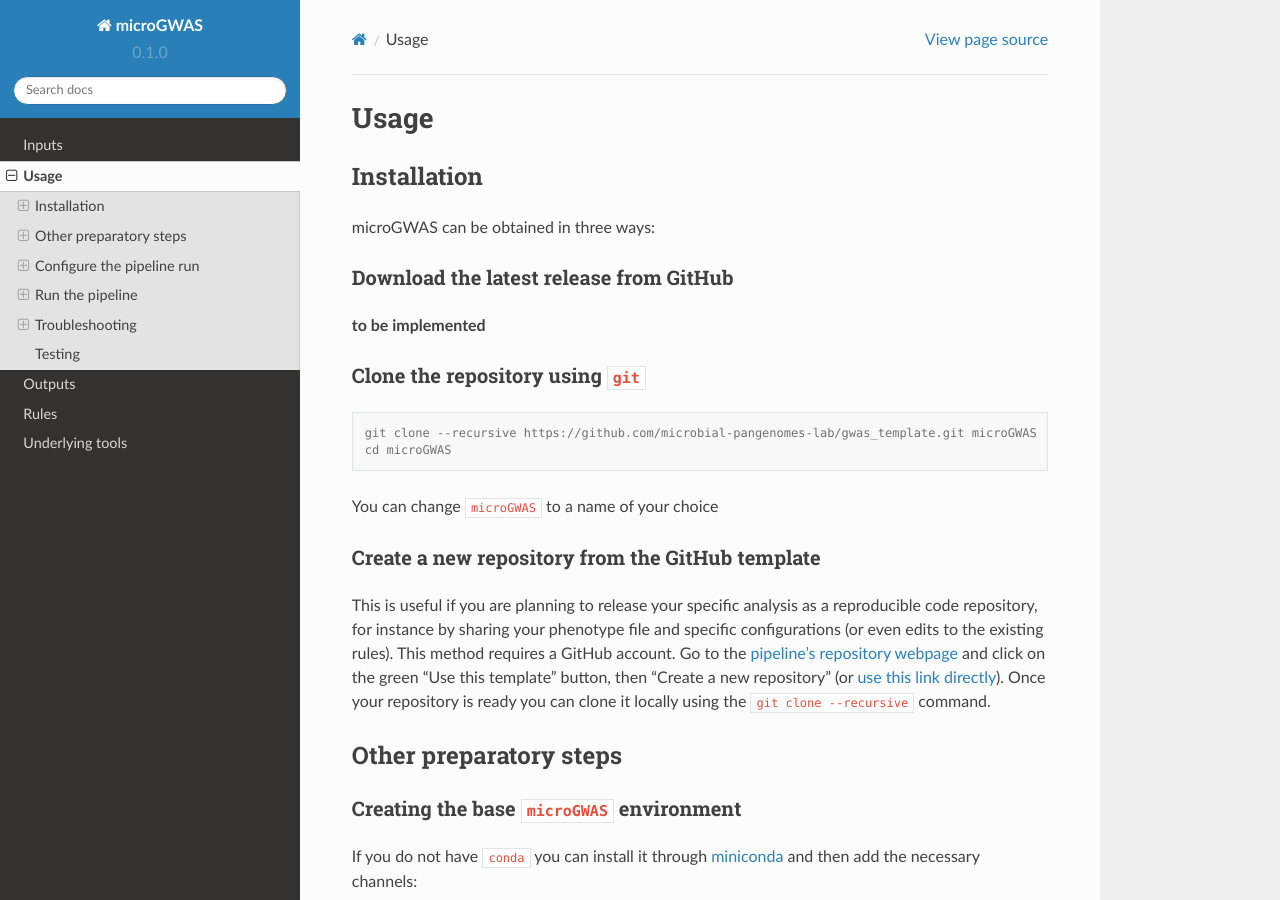
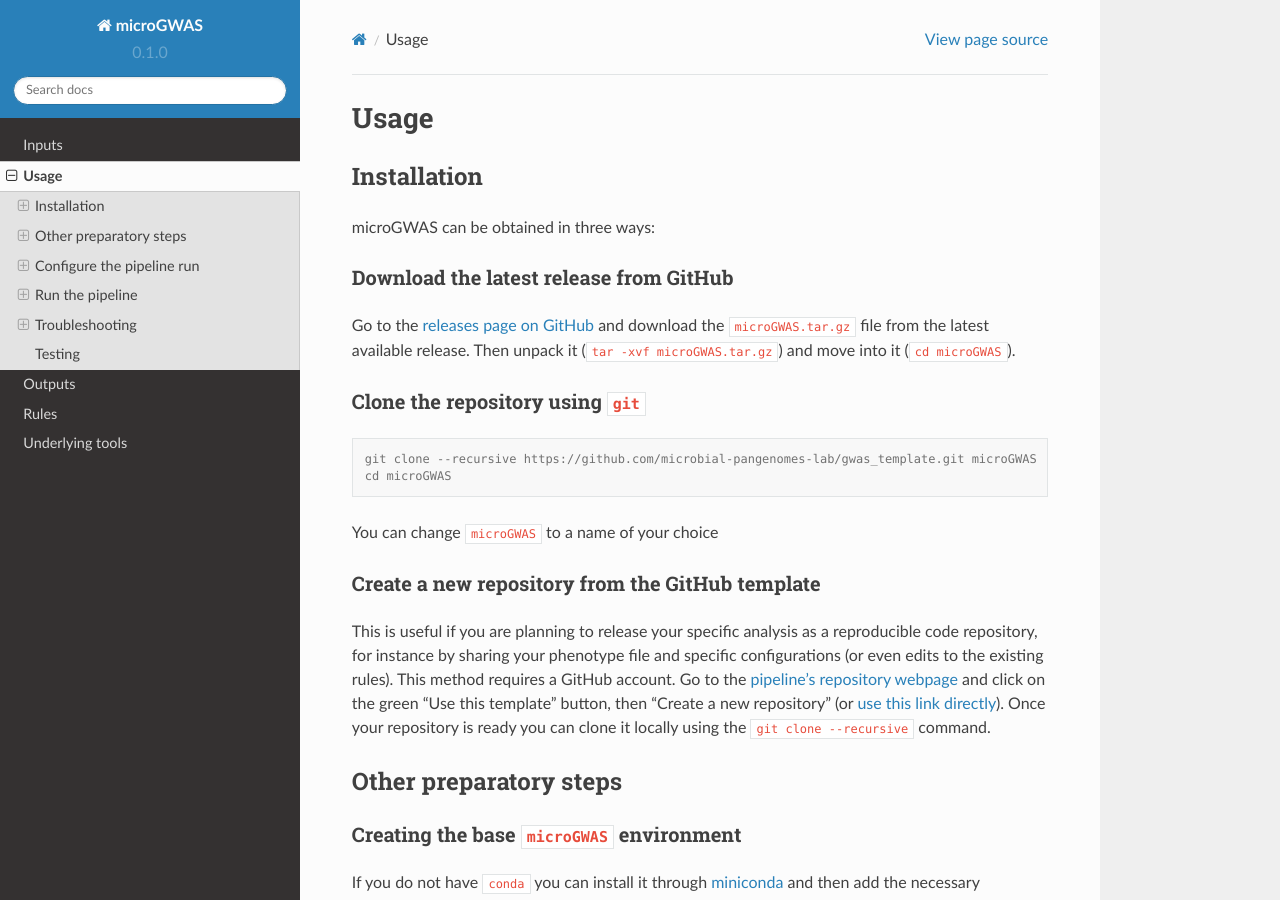
Before and after one commit to microbial-pangenomes-lab/microGWAS, a Sphinx documentation site: the page built from docs/source/usage.rst, in a window 1280 px wide and 900 px high. Built offline with Sphinx 7.4.7 and the Read the Docs theme 2.0.0, drawn with Linux system fonts in a browser that asks for light colours.

Commit message:
Last missing download method

```diff
--- a/docs/source/usage.rst
+++ b/docs/source/usage.rst
@@ -9,7 +9,9 @@
 Download the latest release from GitHub
 ~~~~~~~~~~~~~~~~~~~~~~~~~~~~~~~~~~~~~~~
 
-**to be implemented**
+Go to the `releases page on GitHub <https://github.com/microbial-pangenomes-lab/gwas_template/releases>`__
+and download the ``microGWAS.tar.gz`` file from the latest available release. Then unpack it
+(``tar -xvf microGWAS.tar.gz``) and move into it (``cd microGWAS``).
 
 Clone the repository using ``git``
 ~~~~~~~~~~~~~~~~~~~~~~~~~~~~~~~~~~
```
